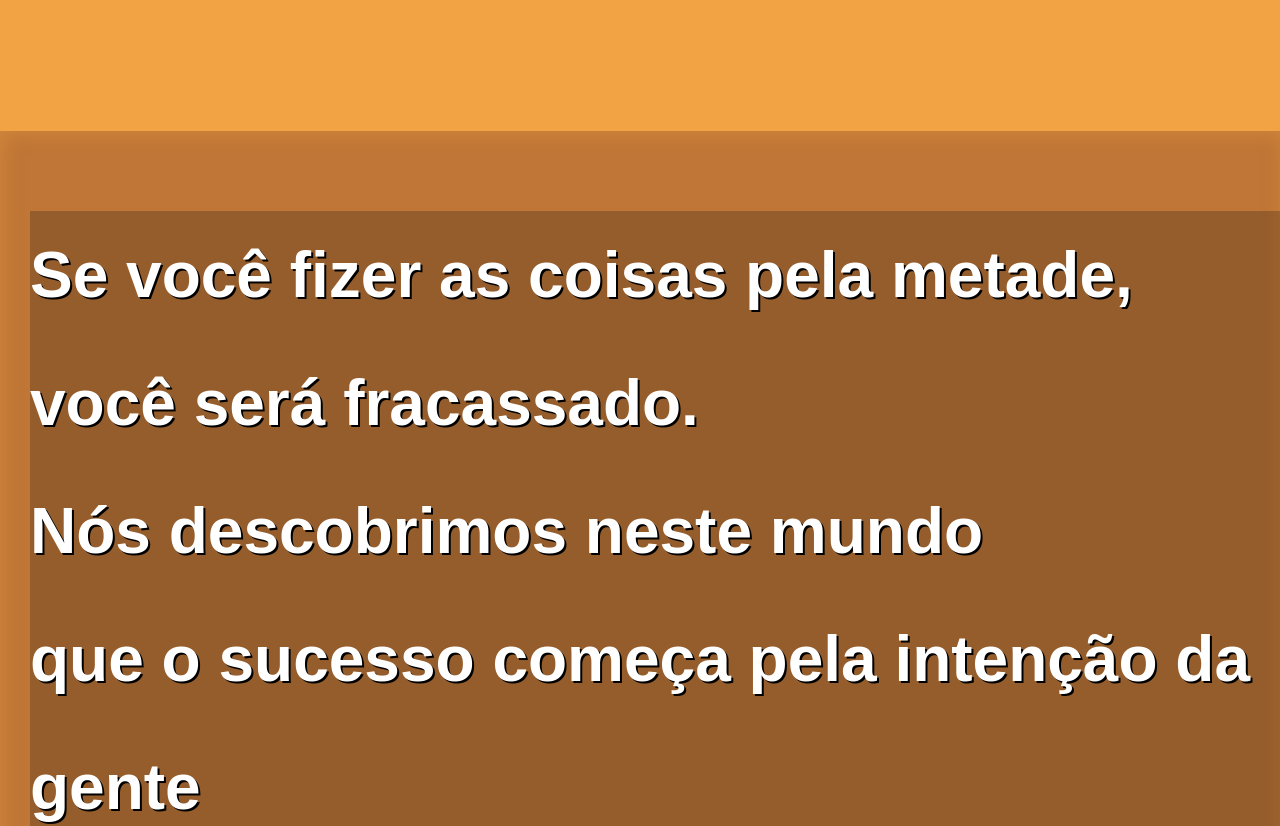
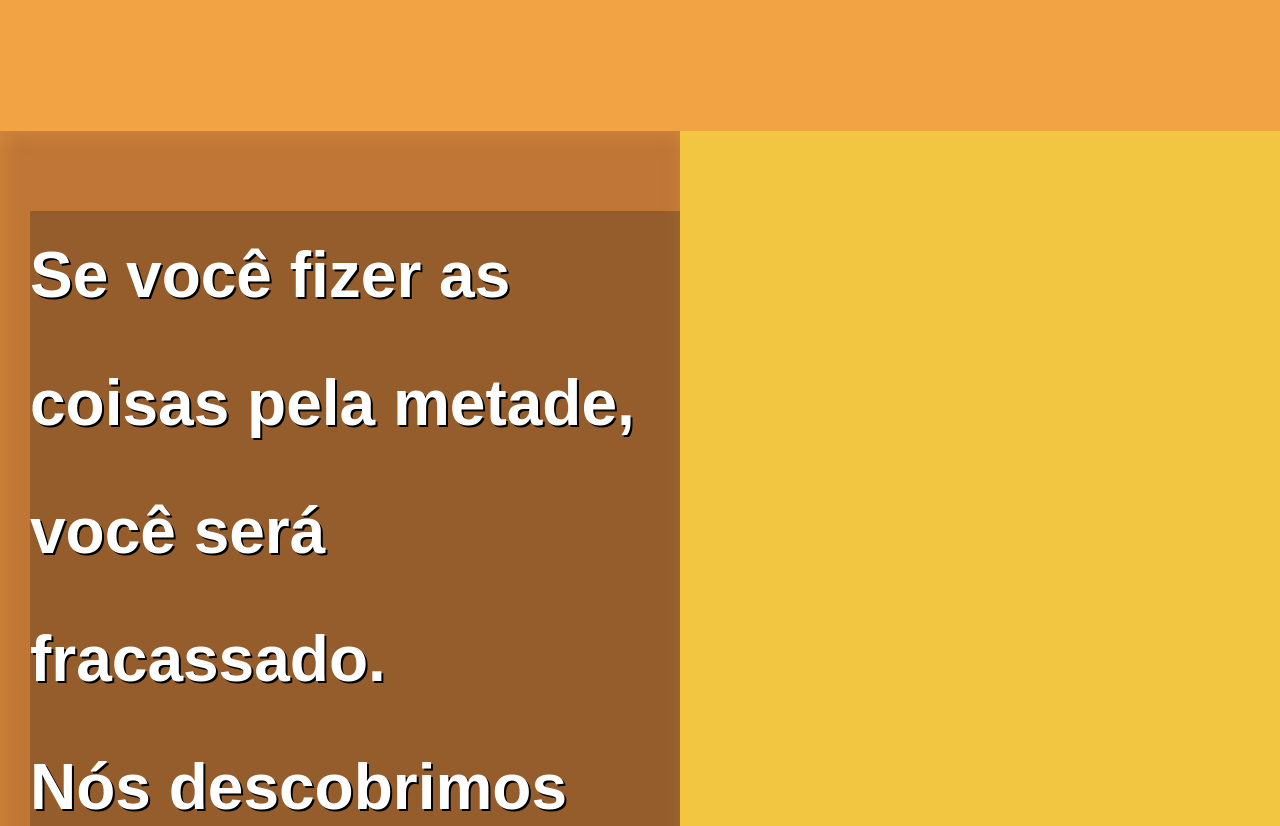
Before and after one commit to victortaquette/projeto-poesia, a plain HTML site: page index.html in a window 1280 px wide. Shown: the part 1180-2006 px from the top of the page. Drawn offline with Linux system fonts and the light colour scheme; a web font is replaced by a local one.

Commit message:
Update estilo.css

```diff
--- a/estilo.css
+++ b/estilo.css
@@ -82,6 +82,8 @@ section.normal {
 }
 
 section.imagem {
+    max-width: 650px;
+    min-width: 320px;
     color: #FFFFFF;
     background-color: #BF7636;
     box-shadow: inset 3px 3px 20px 0px #f2a4445a; /*O inset é para dentro*/
```
